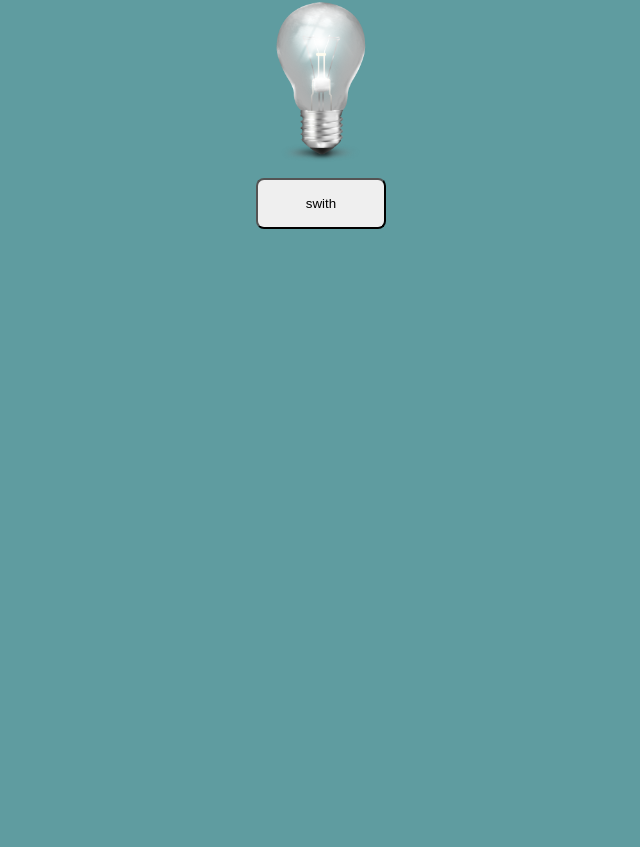
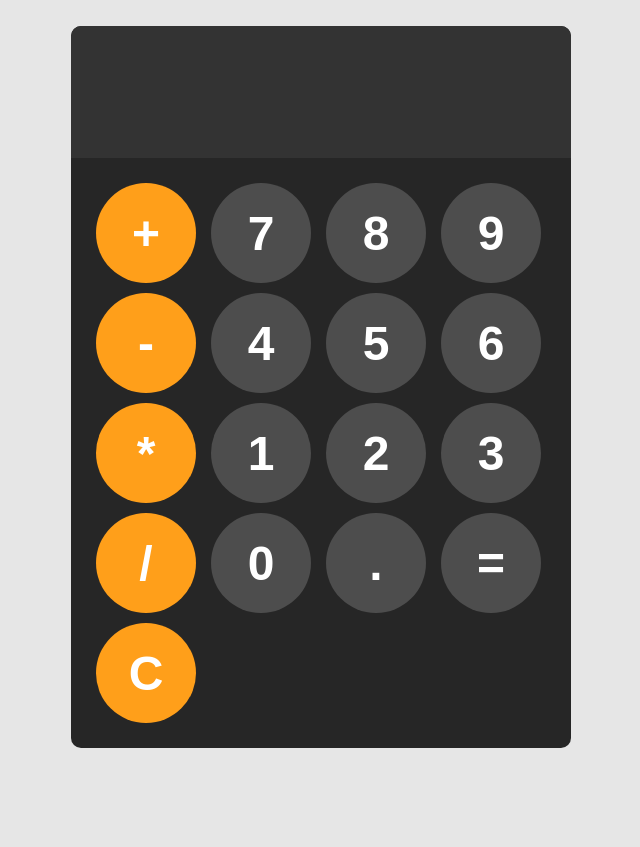
Before and after one commit to segun-mustapha/segun-mustapha.github.io, a plain HTML site: page index.html in a window 1280 px wide. Shown: the part 73-920 px from the top of the page, without its empty margins (319-959 px from the left). Before the commit the page ends 800 px from the top, so only its background shows below. Drawn offline with Linux system fonts and the light colour scheme.

Commit message:
Add files via upload

```diff
--- a/index.html
+++ b/index.html
@@ -1,15 +1,36 @@
 <!DOCTYPE html>
-<html lang="en">
-    <head>
-        <title>Document</title>
-        <link rel="stylesheet" href="style.css">
-        <script src="javascript.js" defer></script>
-        <style>
-        </style>
-    </head>
+<html>
+<head>
+<meta charset="UTF-8" />
+<title>Document</title>
+<meta name="viewport" content="width=device-width, initial-scale=1.0" />
+<link rel="stylesheet" href="style.css">
+</head>
 <body>
- <h1>Light bulb</h1>
- <img id="lightbulb-image" src="off.png" alt="light bulb">
- <button id="lightbulb-switch">swith</button>
+<div class="calculator">
+<input id="display" readonly>
+<div class="keys">
+<button onclick="appendToDisplay('+')"class="operator-btn">+</button>
+<button onclick="appendToDisplay('7')" >7</button>
+<button onclick="appendToDisplay('8')" >8</button>
+<button onclick="appendToDisplay('9')" >9</button>
+<button onclick="appendToDisplay('-')" class="operator-btn">-</button>
+<button onclick="appendToDisplay('4')" >4</button>
+<button onclick="appendToDisplay('5')" >5</button>
+<button onclick="appendToDisplay('6')" >6</button>
+<button onclick="appendToDisplay('*')"class="operator-btn" >*</button>
+<button onclick="appendToDisplay('1')" >1</button>
+<button onclick="appendToDisplay('2')" >2</button>
+<button onclick="appendToDisplay('3')" >3</button>
+<button onclick="appendToDisplay('/')" class="operator-btn">/</button>
+<button onclick="appendToDisplay('0')" >0</button>
+<button onclick="appendToDisplay('.')" >.</button>
+<button onclick="calculate()">=</button>
+<button onclick="clearDisplay()"class="operator-btn">C</button>
+</div>
+</div>
+
+
+<script src="index.js"></script>
 </body>
 </html>
--- /dev/null
+++ b/index.js
@@ -0,0 +1,18 @@
+const display = document.getElementById("display");
+
+function appendToDisplay(input){
+    display.value += input;
+}
+function clearDisplay(){
+display.value ="";
+}
+
+
+function calculate(){
+    try{
+       display.value = eval(display.value);
+    }
+    catch(error){
+        display.value ="Error";
+    }
+}
--- a/style.css
+++ b/style.css
@@ -1,33 +1,62 @@
-* {
-    padding: 0;
-    margin:  0;
-    box-sizing: border-box;
+body{
+    margin: 0;
+    display: flex;
+    justify-content: center;
+    align-items: center;
+    height:115vh ;
+    background-color: hsl(0, 0%, 90%); ;
+
 
 }
-body {
-    padding: 1rem;
-    background-color: rgb(95, 156, 160);
-    display: flex;
-    flex-direction: column;
-    align-items: center;
-    font-family: Georgia, 'Times New Roman', Times, serif;
+.calculator{
+    font-family: Arial, Helvetica, sans-serif;
+    background-color: hsl(0, 0%, 15%);
+    border-radius: 10px;
+    max-width: 500px;
+    overflow: hidden;
+
+
 }
-h1 {
-    text-align: center;
+#display{
+    width: 100%;
+    padding: 20px;
+    font-size: 5rem;
+    text-align: left;
+    border: none;
+    background-color: hsl(0, 0%, 20%);
+    color: #fff;
 }
+.keys{
+    display: grid;
+    grid-template-columns: repeat(4, 1fr);
+    gap:10px;
+    padding: 25px;
 
-img {
-    margin-top: 1rem;
-    width: 10rem;
+
 }
-
-button {
-    margin-top: 1rem;
-    padding: 1rem 3rem;
-    border-radius: 0.5rem;
-}
-
-button:hover {
-    opacity: 0.6;
+button{
+    width:100px;
+    height: 100px;
+    border-radius: 50px;
+    border:none;
+    background-color: hsl(0, 0%, 30%);
+    color: white;
+    font-size: 3rem;
+    font-weight: bold;
     cursor: pointer;
 }
+button:hover{
+    background-color: hsl(0, 0%, 40%);
+}
+button:active{
+    background-color: hsl(0, 0%, 50%);
+}
+.operator-btn{
+    background-color:hsl(35, 100%, 55%);
+}
+.operator-btn:hover{
+    background-color: hsl(35, 100%, 65%) ;
+}
+.operator-btn:active{
+    background-color: hsl(35, 100%, 75%) ;
+}
```
